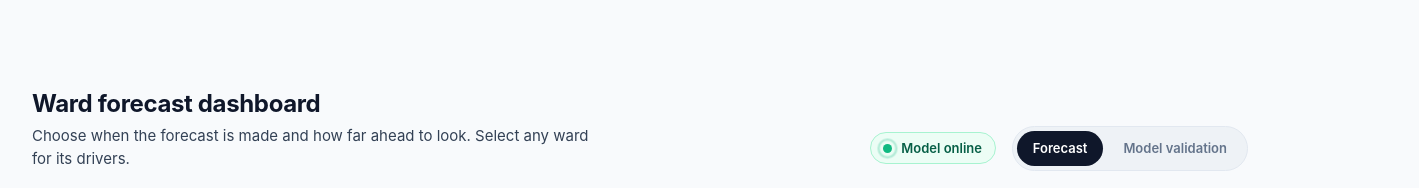
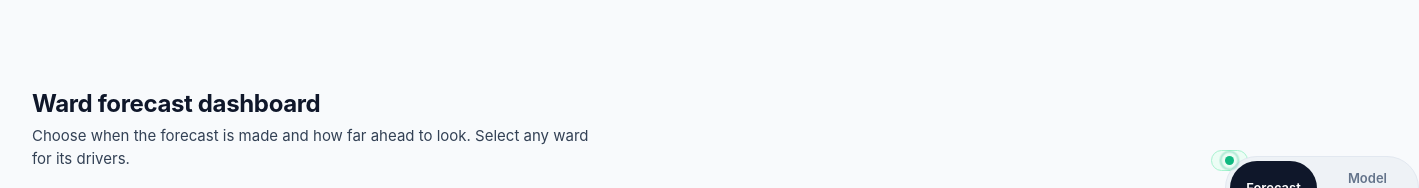
Before and after one commit to Kinrei-R/Hackathon, a plain HTML site: page static/index.html in a window 1280 px wide. Shown: the part 1380-1568 px from the top of the page, 1419 px wide, since content can reach past the window. Drawn offline with Linux system fonts and the light colour scheme; files that its build step writes are made by us from their sources; no server answers; files whose address does not match are found by name.

Commit message:
removed model status heading

```diff
--- a/static/index.html
+++ b/static/index.html
@@ -100,7 +100,7 @@
         <p class="dash-head__sub">Choose when the forecast is made and how far ahead to look. Select any ward for its drivers.</p>
       </div>
       <div class="dash-head__side">
-        <span class="status"><span class="pulse-dot" aria-hidden="true"></span>Model online</span>
+        <span class="status"><span class="pulse-dot" aria-hidden="true">
         <nav class="tabs" role="tablist" aria-label="Views">
           <button type="button" role="tab" id="tab-forecast" aria-selected="true" data-view="forecast">Forecast</button>
           <button type="button" role="tab" id="tab-validation" aria-selected="false" data-view="validation">Model validation</button>
```
